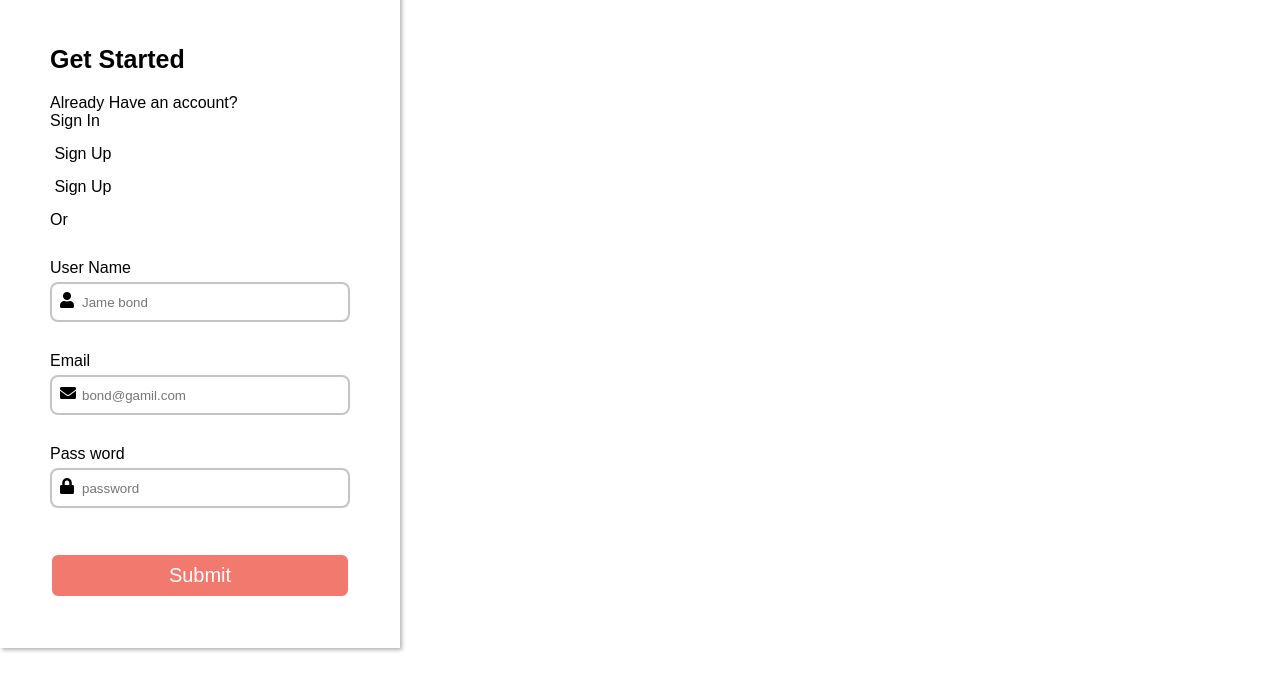
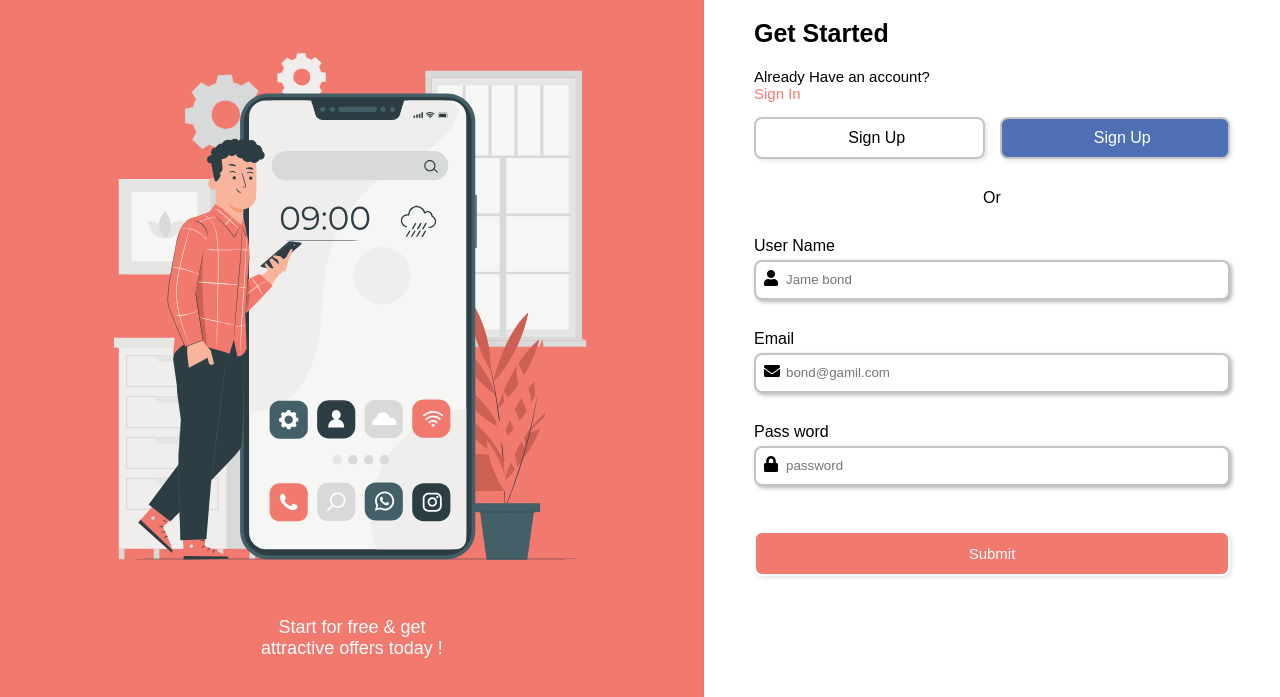
Before and after one commit to phamngocchien2004/11-25, a plain HTML site: page index.html in a window 1280 px wide. Shown: the part 103-800 px from the top of the page. Drawn offline with Linux system fonts and the light colour scheme.

Commit message:
Update style.css

```diff
--- a/style.css
+++ b/style.css
@@ -1,4 +1,4 @@
-/* Defaul */
+/* Default  */
 * {
     margin: 0;
     padding: 0;
@@ -8,19 +8,44 @@
  body {
     font-family: sans-serif;
  }
+ .container {
+   display: flex;
+   flex-direction: row;
+ }
+ .content {
+   display: flex;
+   flex-direction: column;
+   justify-content: space-around;
+   background-color: #f2796e;
+   width: 55%;
+   min-height: 100vh;
+   padding: 10px 20px;
+ }
+ .image {
+   background-image: url("/images/illustration.svg");
+   height: 65%;
+   background-repeat: no-repeat;
+   background-size: contain;
+   background-position: center;
+ }
+ .text {
+   text-align: center;
+   color: white;
+   font-size: 18px;
+ }
  form {
     display: flex;
     flex-direction: column;
-    justify-items: center;
-    max-width: 400px;
-    box-shadow: 2px 2px 4px rgba(0,0, 0, 0.3);
+    justify-content: center;
+    width: 45%;
+    box-shadow: 2px 2px 4px rgba(0, 0, 0, 0.3);
     padding: 50px;
-
  }
  .title {
     font-size: 25px;
     font-weight: bold;
     margin-bottom: 20px;
+
  }
  label {
     display: block;
@@ -31,23 +56,53 @@ form div input {
     height: 40px;
     border-radius: 8px;
     border: 2px solid #c4c4c4;
-    padding: 0px 30px;
-    box-shadow: 2px 2px 4px  rbga(0,0,0,0.3);
-
+    padding: 0 30px;
+    box-shadow: 2px 2px 4px rgba(0, 0, 0, 0.3);
  }
  form div {
     position: relative;
     margin-bottom: 15px;
  }
  input:focus {
-    border: 2px solid #f2796e;
-
+    border:  2px solid #f2796e;
  }
-/* Style for icons*/
+ /* social */
+ .btn {
+   display: flex;
+   flex-direction: row;
+   justify-content: space-between;
+   gap: 15px;
+ }
+ .btn-1, .btn-2 {
+   padding: 10px 5px;
+   width: 100%;
+   display: flex;
+   gap: 15px;
+   justify-content: center;
+   align-items: center;
+   border:  2px solid #c4c4c4;
+   border-radius: 8px;
+   box-shadow: 2px 2px 4px rgba(0, 0, 0, 0.1);
+   cursor: pointer;
+ }
+ .btn-2 {
+   background-color: #4f70b5;
+   color: white;
+ }
+ .or {
+   text-align: center;
+ }
+ .question {
+   font-size: 15px;
+ }
+ span {
+   color: #f2796e;
+   cursor: pointer;
+ }
+ /* style for icons */
  form div i {
     position: absolute;
     padding: 10px;
-
  }
  .failure-icon,
  .error {
@@ -59,9 +114,45 @@ form div i {
  .error {
     font-size: 14.5px;
     margin-top: 5px;
-
  }
-.success-icon ,
+ /* button */
+ button {
+   margin-top: 15px;
+   width: 100%;
+   height: 45px;
+   background-color: #f2796e;
+   border: 2px solid #f2796e;
+   border-radius: 8px;
+   color: #fff;
+   font-size: 20px;
+   cursor: pointer;
+   box-shadow: 2px 2px 4px rgba(0, 0, 0, 0.1);
+   transition: all 0.1s ease;
+ }
+ button:hover {
+   opacity: 0.8;
+ }
+ /* medias */
+ @media (max-width: 900px) {
+   .container {
+      flex-direction: column;
+   }
+   form, .content {
+      width: 100%;
+   }
+   .btn {
+      flex-direction: column ;
+   }
+   .image {
+      height: 70vh;
+   }
+ }
+ @media(max-width: 425px) {
+   form {
+      padding: 20px;
+   }
+ }
+ .success-icon,
  .failure-icon {
     right: 0;
     opacity: 0;
@@ -69,16 +160,23 @@ form div i {
  button:hover {
     opacity: 0.8;
  }
-button{
+ button
+ {
     width: 100%;
+    color: #fff;
+    font-size: 15px;
     background-color: #f2796e;
-    color: #fff;
-    font-size: 20px;
     height: 45px;
+    margin-top: 15px;
+    cursor: pointer;
+    box-shadow: 2px 2px 4px rgba(0, 0, 0, 0.1);
     border-radius: 8px;
-    border: 2px solid ;
-    cursor: pointer;
-    margin-top: 15px;
+    border: 2px solid;
     transition: all 0.1s ease;
-    box-shadow: rgba(0,0, 0, 0.3);
+
  }
+
+Footer
+© 2022 GitHub, Inc.
+Footer navigation
+Terms
```
Lines whose indentation alone changed are shown as unchanged.
